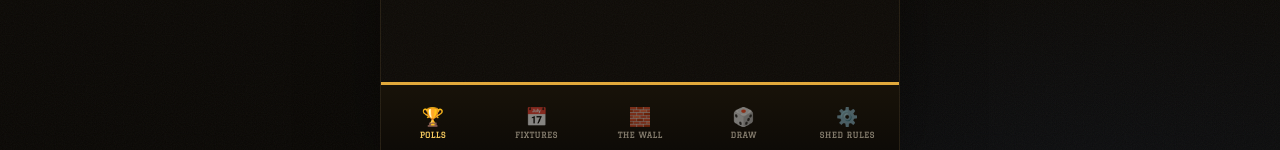
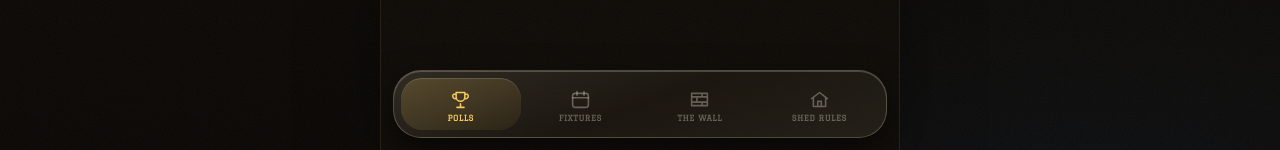
Before and after one commit to ryrwfyv6d4-prog/Worldcup, a React (Vite) app: page / in a window 1280 px wide. Shown: the part 650-800 px from the top of the page. Built offline with nearby package versions, Linux system fonts and the light colour scheme; no server answers; a web font is replaced by a local one.

Commit message:
Midnight Shed step 2: liquid glass floating nav, SVG tab icons, Draw moved into Shed Rules

```diff
--- a/src/App.css
+++ b/src/App.css
@@ -144,22 +144,24 @@ body {
   min-height: 0;
   -webkit-overflow-scrolling: touch;
   background: var(--bg);
-  padding-bottom: calc(var(--nav-h) + var(--safe-bottom) + 20px);
+  padding-bottom: calc(var(--nav-h) + var(--safe-bottom) + 36px);
 }
 
 /* ── Bottom nav ── */
 .nav {
   display: flex;
-  background: var(--bg-elevated);
-  border-top: 1px solid var(--navy-light);
-  flex-shrink: 0;
-  height: calc(var(--nav-h) + var(--safe-bottom));
-  padding-bottom: var(--safe-bottom);
   position: absolute;
-  bottom: 0;
-  left: 0;
-  right: 0;
+  bottom: calc(var(--safe-bottom) + 12px);
+  left: 12px;
+  right: 12px;
   z-index: 100;
+  border-radius: 28px;
+  padding: 7px;
+  background: linear-gradient(160deg, rgba(255,243,214,0.13), rgba(255,243,214,0.04) 50%, rgba(255,243,214,0.08));
+  backdrop-filter: blur(22px) saturate(1.6);
+  -webkit-backdrop-filter: blur(22px) saturate(1.6);
+  border: 1px solid var(--glass-line);
+  box-shadow: 0 14px 34px rgba(0, 0, 0, 0.55), 0 1px 0 rgba(255, 255, 255, 0.2) inset;
 }
 .nav-btn {
   flex: 1;
@@ -167,24 +169,31 @@ body {
   flex-direction: column;
   align-items: center;
   justify-content: center;
-  gap: 4px;
+  gap: 3px;
   background: none;
   border: none;
-  border-top: 3px solid transparent;
-  cursor: pointer;
-  color: var(--text-muted-dark);
+  border-radius: 21px;
+  cursor: pointer;
+  color: var(--text-faint-dark);
   font-size: 0.65rem;
-  font-weight: 500;
-  padding: 8px 4px 0;
-  transition: color 0.15s, border-color 0.15s;
+  font-weight: 600;
+  min-height: 52px;
+  padding: 7px 2px 5px;
+  transition: color 0.18s, background 0.18s, transform 0.12s;
   position: relative;
-}
-.nav-btn.active {
-  color: var(--gold);
-  border-top-color: var(--gold);
-}
-.nav-btn:active { background: rgba(255, 255, 255, 0.04); }
-.nav-icon { font-size: 18px; line-height: 1; }
+  -webkit-tap-highlight-color: transparent;
+}
+.nav-btn svg {
+  width: 21px;
+  height: 21px;
+  fill: none;
+  stroke: currentColor;
+  stroke-width: 1.8;
+  stroke-linecap: round;
+  stroke-linejoin: round;
+}
+.nav-btn:active { transform: scale(0.94); }
+.nav-icon { display: grid; place-items: center; line-height: 1; }
 .nav-label {
   font-size: 0.6rem;
   font-weight: 700;
@@ -1892,13 +1901,14 @@ body, .app {
 .owner-tag.me { color: var(--glory-red); }
 
 /* --- Nav --- */
-.nav {
-  background: linear-gradient(180deg, rgba(25,19,9,0.97), rgba(14,11,7,0.97));
-  border-top: 3px solid var(--brass);
-}
-.nav-btn { color: rgba(242,230,206,0.5); }
+
+
 .nav-btn .nav-label { font-family: 'Graduate', serif; font-size: 0.5rem; letter-spacing: 0.06em; }
-.nav-btn.active { color: var(--brass-bright); border-top-color: transparent; }
+.nav-btn.active {
+  color: var(--brass-bright);
+  background: linear-gradient(160deg, rgba(244, 201, 94, 0.2), rgba(244, 201, 94, 0.06));
+  box-shadow: 0 1px 0 rgba(255, 255, 255, 0.14) inset;
+}
 
 
 /* ================= THE WALL (of Mexico) ================= */
@@ -1987,3 +1997,40 @@ body, .app {
   cursor: pointer;
 }
 .share-polls-btn:active { transform: translateY(1px); }
+
+
+/* ── Glass list rows (Shed Rules) ── */
+.list-row {
+  width: 100%;
+  display: flex;
+  align-items: center;
+  gap: 11px;
+  border-radius: var(--radius);
+  padding: 13px 14px;
+  margin-bottom: 14px;
+  border: 1px solid var(--glass-line);
+  cursor: pointer;
+  color: var(--text-on-dark);
+  font-family: var(--font-display);
+  font-size: 1rem;
+  font-weight: 700;
+  text-align: left;
+  min-height: 50px;
+  background: var(--glass-bg);
+  backdrop-filter: blur(18px) saturate(1.5);
+  -webkit-backdrop-filter: blur(18px) saturate(1.5);
+  box-shadow: 0 8px 24px rgba(0, 0, 0, 0.45), 0 1px 0 rgba(255, 255, 255, 0.16) inset;
+  transition: transform 0.12s ease;
+}
+.list-row:active { transform: scale(0.98); }
+.list-row-icon { font-size: 1.15rem; }
+.list-row-text { flex: 1; line-height: 1.2; }
+.list-row-sub {
+  display: block;
+  font-size: 0.74rem;
+  font-weight: 500;
+  color: var(--text-faint-dark);
+  letter-spacing: 0.03em;
+  margin-top: 2px;
+}
+.list-row-go { color: var(--text-faint-dark); font-size: 0.8rem; }
--- a/src/App.jsx
+++ b/src/App.jsx
@@ -262,6 +262,7 @@ export default function App() {
                 onClearCache={handleClearCache}
                 currentUser={resolvedUser}
                 onChangeUser={handleChangeUser}
+                onOpenDraw={() => handleSetTab('draw')}
               />
             )}
           </>
--- a/src/components/Navigation.jsx
+++ b/src/components/Navigation.jsx
@@ -1,21 +1,38 @@
+const ICONS = {
+  leaderboard: (
+    <svg viewBox="0 0 24 24"><path d="M8 21h8M12 17v4M7 4h10v5a5 5 0 0 1-10 0V4zM7 6H4a3 3 0 0 0 3 5M17 6h3a3 3 0 0 1-3 5" /></svg>
+  ),
+  fixtures: (
+    <svg viewBox="0 0 24 24"><rect x="3" y="5" width="18" height="16" rx="3" /><path d="M3 10h18M8 3v4M16 3v4" /></svg>
+  ),
+  wall: (
+    <svg viewBox="0 0 24 24"><path d="M3 9h18M3 15h18M3 5h18v14H3zM9 9v6M15 5v4M15 15v4" /></svg>
+  ),
+  settings: (
+    <svg viewBox="0 0 24 24"><path d="M3 11l9-7 9 7M5 10v10h14V10M10 20v-6h4v6" /></svg>
+  ),
+};
+
 export default function Navigation({ tab, setTab }) {
   const tabs = [
-    { id: 'leaderboard', label: 'Polls', icon: '🏆' },
-    { id: 'fixtures', label: 'Fixtures', icon: '📅' },
-    { id: 'wall', label: 'The Wall', icon: '🧱' },
-    { id: 'draw', label: 'Draw', icon: '🎲' },
-    { id: 'settings', label: 'Shed Rules', icon: '⚙️' },
+    { id: 'leaderboard', label: 'Polls' },
+    { id: 'fixtures', label: 'Fixtures' },
+    { id: 'wall', label: 'The Wall' },
+    { id: 'settings', label: 'Shed Rules' },
   ];
+
+  // 'draw' is reachable from Shed Rules; highlight Shed Rules while on it
+  const activeId = tab === 'draw' ? 'settings' : tab;
 
   return (
     <nav className="nav">
       {tabs.map((t) => (
         <button
           key={t.id}
-          className={`nav-btn ${tab === t.id ? 'active' : ''}`}
+          className={`nav-btn ${activeId === t.id ? 'active' : ''}`}
           onClick={() => setTab(t.id)}
         >
-          <span className="nav-icon">{t.icon}</span>
+          <span className="nav-icon">{ICONS[t.id]}</span>
           <span className="nav-label">{t.label}</span>
         </button>
       ))}
--- a/src/components/Settings.jsx
+++ b/src/components/Settings.jsx
@@ -1,7 +1,7 @@
 import { useState } from 'react';
 import { SCORING, SCORING_LABELS } from '../data/worldcup2026.js';
 
-export default function Settings({ onResetDraw, onClearCache, currentUser, onChangeUser }) {
+export default function Settings({ onResetDraw, onClearCache, currentUser, onChangeUser, onOpenDraw }) {
   const [showConfirm, setShowConfirm] = useState(false);
 
   const handleReset = () => {
@@ -17,8 +17,17 @@ export default function Settings({ onResetDraw, onClearCache, currentUser, onCha
   return (
     <div className="page">
       <div className="page-header">
-        <h2>Settings</h2>
+        <h2>Shed Rules</h2>
       </div>
+
+      <button className="list-row" onClick={onOpenDraw}>
+        <span className="list-row-icon">🎲</span>
+        <span className="list-row-text">
+          The Draw
+          <span className="list-row-sub">Locked · view all team allocations</span>
+        </span>
+        <span className="list-row-go">▸</span>
+      </button>
 
       <div className="card">
         <h3 className="section-title">You</h3>
```
